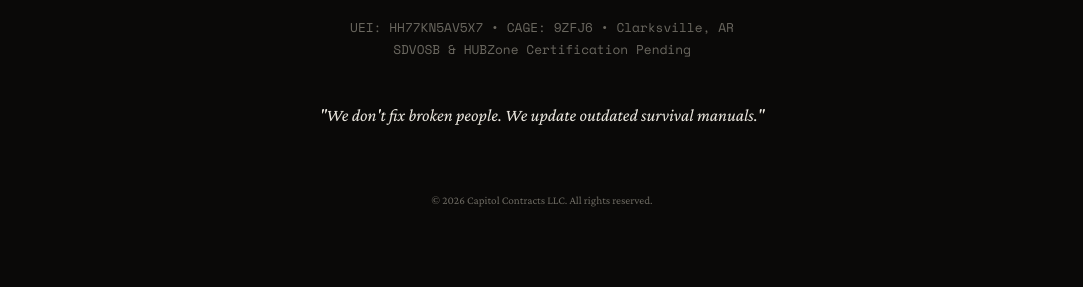
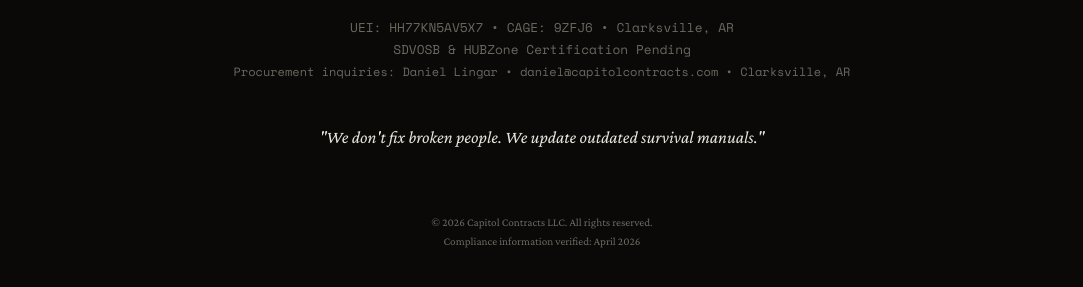
Before and after one commit to Mave9055/mix, a plain HTML site: page index.html in a window 1280 px wide. Shown: the part 6810-7097 px from the top of the page, without its empty margins (98-1181 px from the left). Drawn offline with nearby package versions, Linux system fonts and the light colour scheme; a web font is replaced by a local one.

Commit message:
Final audit fixes: Add UEI, fix malformed links, and update POC info

```diff
--- a/index.html
+++ b/index.html
@@ -865,12 +865,13 @@
       </div>
       <div class="footer-meta">
         UEI: HH77KN5AV5X7 • CAGE: 9ZFJ6 • Clarksville, AR<br>
-        SDVOSB & HUBZone Certification Pending
+        SDVOSB & HUBZone Certification Pending<br>
+        <span style="font-size: 0.75rem; color: var(--muted);">Procurement inquiries: Daniel Lingar • <a href="mailto:daniel@capitolcontracts.com" style="color: inherit;">daniel@capitolcontracts.com</a> • Clarksville, AR</span>
       </div>
       <div class="footer-quote">
         "We don't fix broken people. We update outdated survival manuals."
       </div>
-      <p style="margin-top: 60px; font-size: 0.7rem; color: var(--muted);">© 2026 Capitol Contracts LLC. All rights reserved.</p>
+      <p style="margin-top: 60px; font-size: 0.7rem; color: var(--muted);">© 2026 Capitol Contracts LLC. All rights reserved. <br> Compliance information verified: April 2026</p>
     </footer>
   </div>
 
```
